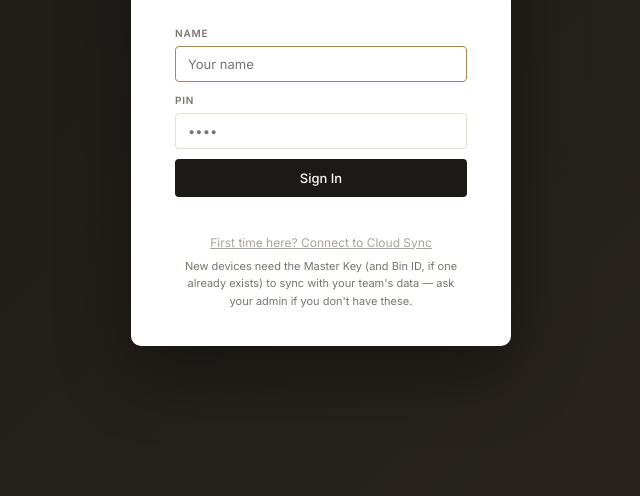
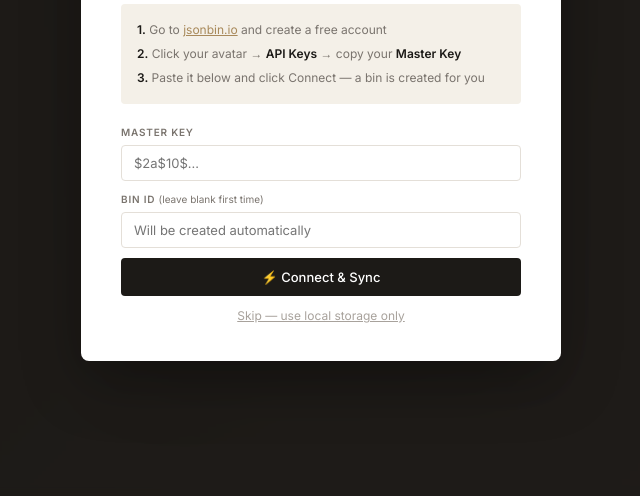
Before and after one commit to wintraservices-cyber/tool-project-hub, a plain HTML site: page project-portal.html in a window 1280 px wide. Shown: the part 304-800 px from the top of the page, without its empty margins (319-959 px from the left). Drawn offline with nearby package versions, Linux system fonts and the light colour scheme.

Commit message:
Add files via upload

```diff
--- a/project-portal.html
+++ b/project-portal.html
@@ -1,5 +1,3 @@
-
-
 <!DOCTYPE html>
 <html lang="en">
 <head>
@@ -162,7 +160,7 @@
 .ps-Planning{background:var(--sand);color:var(--muted)}
 
 /* ── CLOUD MODAL ── */
-#cloud-overlay{position:fixed;inset:0;background:rgba(28,26,23,.75);display:flex;align-items:center;justify-content:center;z-index:1000;backdrop-filter:blur(4px)}
+#cloud-overlay{position:fixed;inset:0;background:rgba(28,26,23,.75);display:flex;align-items:center;justify-content:center;z-index:2100;backdrop-filter:blur(4px)}
 #cloud-overlay.hidden{display:none}
 #pin-overlay{display:flex}
 #pin-overlay.hidden{display:none}
@@ -264,9 +262,6 @@
     <div class="cm-sub" style="margin-top:6px;margin-bottom:0;font-size:11px;text-align:center">New devices need the Master Key (and Bin ID, if one already exists) to sync with your team's data — ask your admin if you don't have these.</div>
   </div>
 </div>
-
-<!-- App container (hidden until logged in) -->
-<div id="app-root" class="hidden">
 
 <!-- Cloud sync modal -->
 <div id="cloud-overlay" class="hidden">
@@ -305,6 +300,9 @@
     <span class="cm-skip" onclick="closeChangePinModal()">Cancel</span>
   </div>
 </div>
+
+<!-- App container (hidden until logged in) -->
+<div id="app-root" class="hidden">
 
 <!-- Topbar -->
 <div id="topbar">
```
